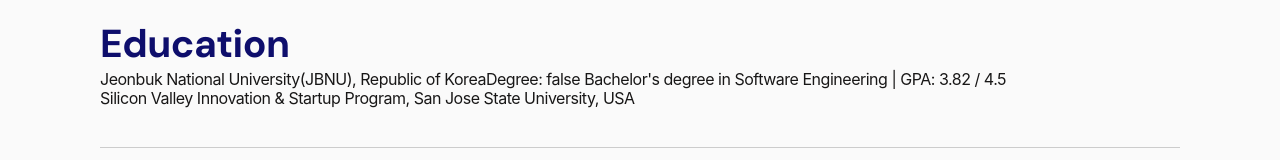
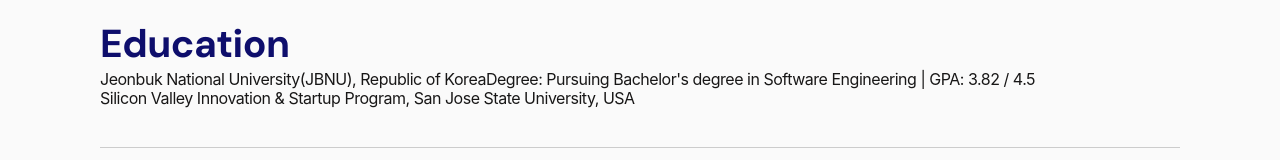
Before and after one commit to bonomoon/portfolio, a Next.js app in the folder apps/web/: page /resume in a window 1280 px wide. Shown: the part 386-546 px from the top of the page. Built offline with nearby package versions, Linux system fonts and the light colour scheme; a web font is replaced by a local one.

Commit message:
fix(client): duration.isCompleted is not working - #15

```diff
--- a/apps/web/src/components/organisms/resume/EducationListItem.tsx
+++ b/apps/web/src/components/organisms/resume/EducationListItem.tsx
@@ -26,7 +26,7 @@
   details,
 }) => {
   // Create degree text.
-  const _degree = () => `Degree: ${duration.isCompleted && "Pursuing"} ${degree?.name}'s degree in ${degree?.major}`;
+  const _degree = () => `Degree: ${duration.isCompleted ? "" : "Pursuing"} ${degree?.name}'s degree in ${degree?.major}`;
 
   // Create GPA text.
   const _gpa = () => `GPA: ${degree?.gpa.score } / ${degree?.gpa.maxScore}`;
```
